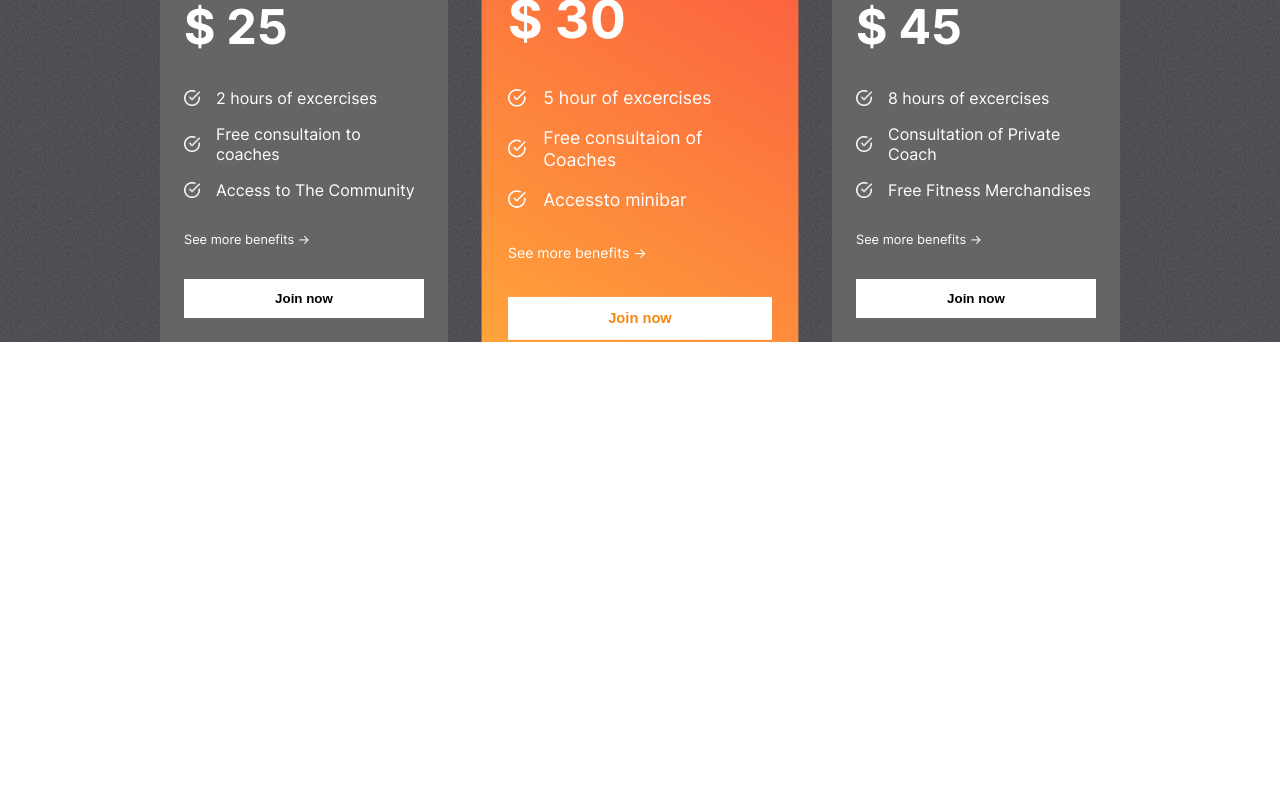
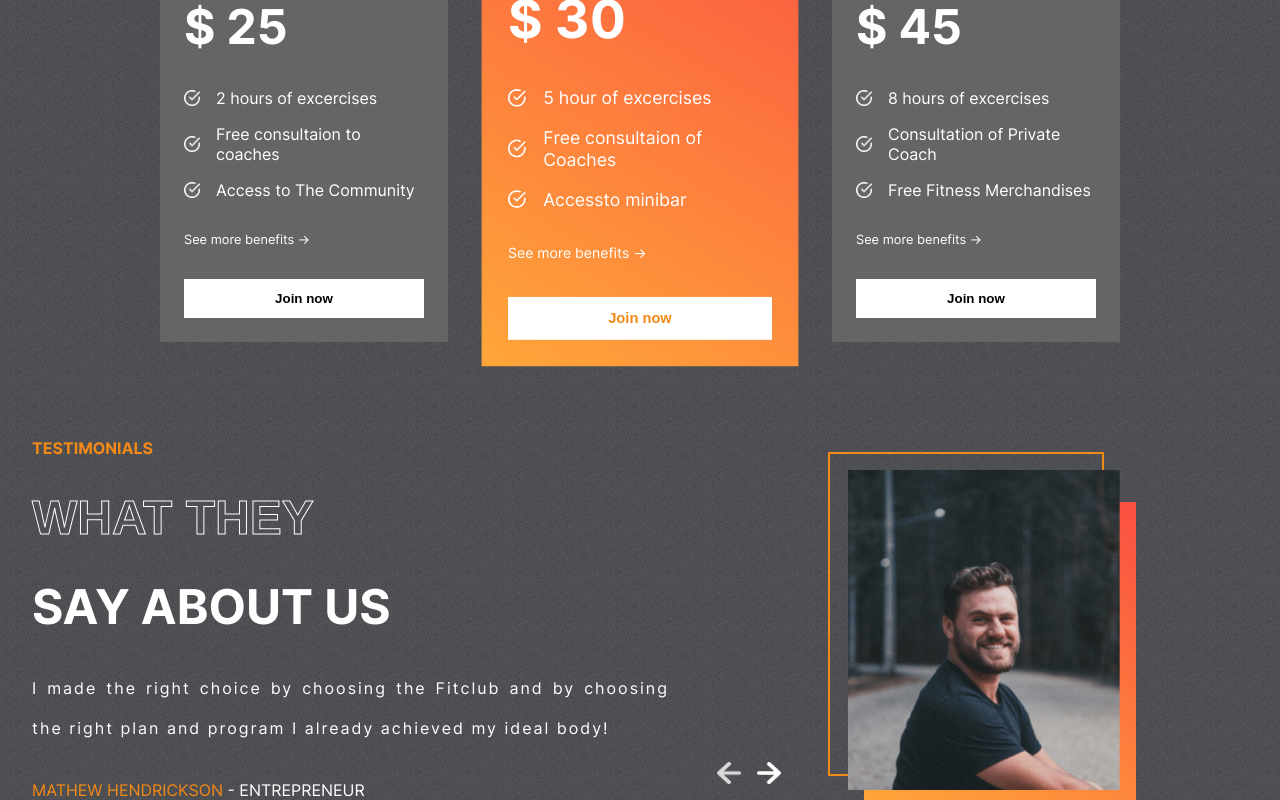
Before and after one commit to Morkovich121/GymWebsite, a React (Create React App) app in the folder gym/: page / in a window 1280 px wide. Shown: the part 2113-2913 px from the top of the page. Before the commit the page ends 2455 px from the top, so only its background shows below. Built offline with nearby package versions, Linux system fonts and the light colour scheme.

Commit message:
Finished testimonials part

```diff
--- a/gym/src/App.js
+++ b/gym/src/App.js
@@ -3,6 +3,7 @@
 import Programs from './components/Programs/Programs'
 import Reasons from './components/Reasons/Reasons'
 import Plans from './components/Plans/Plans'
+import Testimonials from './components/Testimonials/Testimonials'
 
 function App() {
   return (
@@ -11,6 +12,7 @@
           <Programs/>
           <Reasons/>
           <Plans/>
+          <Testimonials/>
     </div>
   );
 }
--- /dev/null
+++ b/gym/src/components/Testimonials/Testimonials.css
@@ -0,0 +1,92 @@
+.testimonials {
+    display: flex;
+    padding: 0 2rem;
+}
+
+.left-part {
+    display: flex;
+    flex-direction: column;
+    gap: 2rem;
+    flex-grow: 1.1;
+    flex-shrink: 1;
+    flex-basis: 0%;
+    color: white;
+    text-transform: uppercase;
+}
+
+.left-part>span:nth-of-type(1) {
+    color: var(--orange);
+}
+
+.left-part>span:nth-of-type(2),
+.left-part>span:nth-of-type(3) {
+    font-size: 3rem;
+}
+
+.left-part>span:nth-of-type(1),
+.left-part>span:nth-of-type(2),
+.left-part>span:nth-of-type(3) {
+    font-weight: 700;
+}
+
+.left-part>span:nth-of-type(4) {
+    letter-spacing: 2px;
+    line-height: 40px;
+    text-align: justify;
+    text-transform: none;
+    opacity: 1;
+    font-weight: normal;
+}
+
+.workers>span:first-of-type {
+    color: var(--orange);
+}
+
+.right-part {
+    flex: 1 1;
+    position: relative;
+}
+
+.arrows {
+    bottom: 1rem;
+    display: flex;
+    gap: 1rem;
+    left: 3rem;
+    position: absolute;
+}
+
+.arrows>img {
+    cursor: pointer;
+    width: 1.5rem;
+}
+
+.right-part>div:nth-of-type(1) {
+    position: absolute;
+    background-color: initial;
+    border: 2px solid var(--orange);
+    width: 17rem;
+    right: 9rem;
+    top: 0.9rem;
+    height: 20rem;
+    z-index: 1;
+}
+
+.right-part>div:nth-of-type(2) {
+    position: absolute;
+    background: var(--planCard);
+    width: 17rem;
+    right: 7rem;
+    top: 4rem;
+    height: 19rem;
+    z-index: 2;
+}
+
+.right-part>img{
+    position: absolute;
+    width: 17rem;
+    object-fit: cover;
+    right: 8rem;
+    top: 2rem;
+    height: 20rem;
+    z-index: 2;
+}
--- /dev/null
+++ b/gym/src/components/Testimonials/Testimonials.jsx
@@ -0,0 +1,50 @@
+import React from 'react'
+import './Testimonials.css'
+import { testimonialsData } from '../../data/testimonialsData'
+import rightArrow from '../../assets/rightArrow.png'
+import leftArrow from '../../assets/leftArrow.png'
+import { useState } from 'react'
+
+const Testimonials = () => {
+
+    const [selected, setSelected] = useState(0);
+    const tLength = testimonialsData.length;
+
+    return (
+        <div className='testimonials'>
+            <div className="left-part">
+                <span>testimonials</span>
+                <span className="empty-text">WHAT THEY</span>
+                <span>SAY ABOUT US</span>
+                <span>{testimonialsData[selected].review}</span>
+                <div className='workers'>
+                    <span>{testimonialsData[selected].name} </span>
+                    <span>- {testimonialsData[selected].status}</span>
+                </div>
+            </div>
+            <div className="right-part">
+                <div></div>
+                <div></div>
+                <img src={testimonialsData[selected].image} alt="" />
+                <div className="arrows">
+                    <img
+                        onClick={() => {
+                            selected === 0
+                                ? setSelected(tLength - 1)
+                                : setSelected((prev) => prev - 1)
+                        }}
+                        src={leftArrow} alt="" />
+                    <img
+                        onClick={() => {
+                            selected === tLength-1
+                                ? setSelected(0)
+                                : setSelected((prev) => prev + 1)
+                        }}
+
+                        src={rightArrow} alt="" />
+                </div>
+            </div>
+        </div>
+    )
+}
+export default Testimonials;
```
Also changed, not shown: gym/src/components/Plans/Plans.css (+20 -20 lines).
